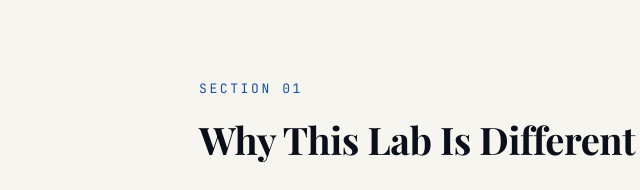
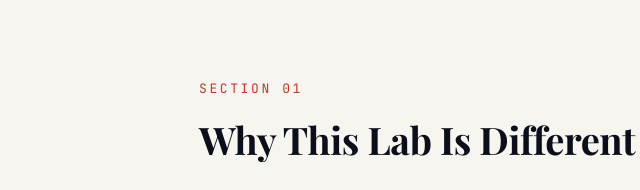
Before and after one commit to yana-ivanov/cybersecurity-portfolio, a plain HTML site: page labs/lab_log_008.html in a window 1280 px wide. Shown: the part 846-1036 px from the top of the page, 51-691 px from the left. Drawn offline with nearby package versions, Linux system fonts and the light colour scheme.

Commit message:
fix: section-num color blue→red across all labs

```diff
--- a/labs/lab_log_008.html
+++ b/labs/lab_log_008.html
@@ -40,7 +40,7 @@ h1.title{font-family:var(--display-clean);font-size:clamp(1.9rem,4vw,2.9rem);fon
 .content{padding:4rem 0}
 .section{margin-bottom:4rem;padding-bottom:4rem;border-bottom:1px solid var(--rule)}
 .section:last-child{border-bottom:none}
-.section-num{font-family:var(--mono);font-size:.65rem;letter-spacing:.2em;color:var(--blue);text-transform:uppercase;margin-bottom:.75rem}
+.section-num{font-family:var(--mono);font-size:.65rem;letter-spacing:.2em;color:var(--red);text-transform:uppercase;margin-bottom:.75rem}
 h2{font-family:var(--display);font-size:1.75rem;font-weight:700;color:var(--ink);line-height:1.25;margin-bottom:1.5rem;letter-spacing:-.01em}
 h3{font-family:var(--display);font-size:1.2rem;font-weight:700;color:var(--ink2);margin:2rem 0 .75rem}
 p{margin-bottom:1.25rem;color:var(--ink3)}
```
Also changed, not shown: labs/lab_log_009.html (+1 -1 lines), labs/lab_log_009b.html (+1 -1 lines), labs/lab_log_009c.html (+1 -1 lines), labs/lab_log_010.html (+1 -1 lines).
